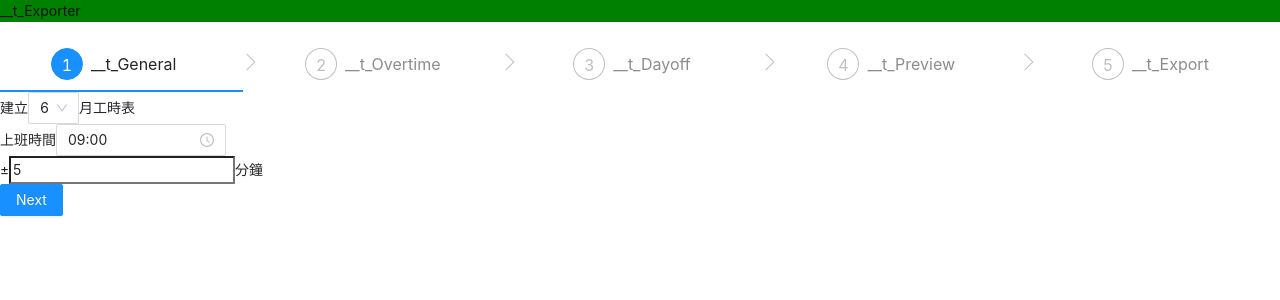
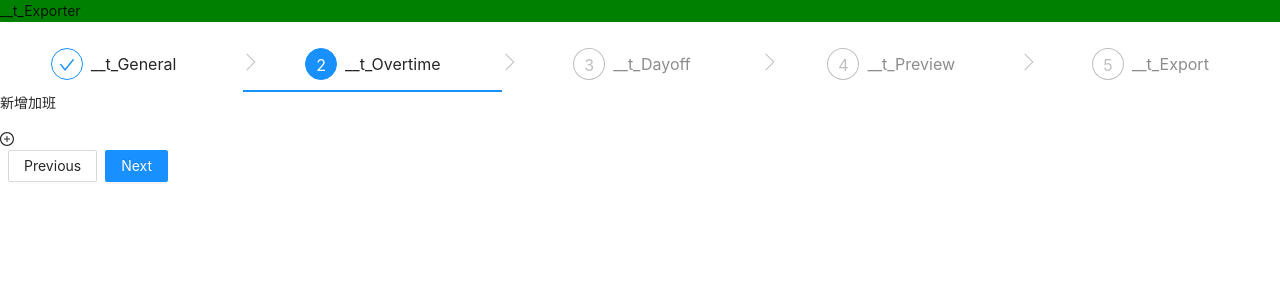
Before and after one commit to owesdexter/next_stater, a Next.js app: page /exporter in a window 1280 px wide. Shown: the top 300 px of the page. Built offline with nearby package versions, Linux system fonts and the light colour scheme.

Commit message:
overtime init

```diff
--- a/components/excelEditor.tsx
+++ b/components/excelEditor.tsx
@@ -47,7 +47,6 @@ export default function Preview(){
       const workbook = new Excel.Workbook();
       await workbook.xlsx.load(res);
       setWorksheet(workbook.getWorksheet(getWorksheetName(generalWorkTime.targetMonth)));
-
       // const worksheet = workbook.getWorksheet(getWorksheetName(generalWorkTime.targetMonth));
       // console.log('1107', worksheet)
     })
--- a/components/exporter/basic.tsx
+++ b/components/exporter/basic.tsx
@@ -1,4 +1,4 @@
-import { TimePicker, Select, Input, InputNumber } from 'antd';
+import { TimePicker, Select, InputNumber } from 'antd';
 // import { UserOutlined } from '@ant-design/icons';
 import type { Moment } from 'moment';
 import moment from 'moment';
@@ -57,8 +57,8 @@ export default function Basic(){
   }
 
   return(
-    <>
-      <div>
+    <div className="basic-step-container">
+      <div className="step-title-container">
         <label htmlFor="">建立</label>
         <Select data-testid="month-select-0" defaultValue={`${targetMonth}`} onChange={handleMonthChange}>
           {selectableMonths?.map(el=>
@@ -90,14 +90,13 @@ export default function Basic(){
       <div>
         <label htmlFor="">上班時間</label>
         <TimePicker
-          onChange={handleTimeChange}
           format={'HH:mm'}
           minuteStep={5}
           defaultValue={moment(`${startTime.toLocaleTimeString()}`, 'HH:mm')}
-          // defaultValue={moment('09:00', 'HH:mm')}
           disabledTime={()=>({
             disabledHours: ()=>[0, 1, 2, 3, 4, 5, 13, 14, 15, 16, 17, 18, 19, 20, 21, 22, 23]
           })}
+          onChange={handleTimeChange}
           // disabledHours={()=>[0, 1, 2, 3, 4, 5, 13, 14, 15, 16, 17, 18, 19, 20, 21, 22, 23]}
         />
       </div>
@@ -137,6 +136,6 @@ export default function Basic(){
         /> */}
         <label htmlFor="sd-input-1-0">分鐘</label>
       </div>
-    </>
+    </div>
   )
 }
--- a/components/exporter/overtime.tsx
+++ b/components/exporter/overtime.tsx
@@ -1,5 +1,18 @@
 import { useState, useContext } from 'react';
 import { ExporterContext } from '../contextProvider/exporter'
+import WorkTimeEditor from '../workTimeEditor';
+import { ESpecialWorkHour, EOvertimeAwardType } from '../../constants';
+
+const overTimeOptions = [
+  {
+    title: '__t_Overtime_pay',
+    value: EOvertimeAwardType.Money,
+  },
+  {
+    title: '__t_Comp_time',
+    value: EOvertimeAwardType.Dayoff,
+  },
+]
 
 export default function Preview(){
   // const { currentStep } = useContext(ExporterContext);
@@ -8,10 +21,13 @@ export default function Preview(){
 
   const handleChange = (index:number)=>{
   }
-  console.log(useContext(ExporterContext))
   return(
-    <>
-      OverTime
-    </>
+    <div className="basic-step-container">
+      <div className="step-title-container">新增加班</div>
+      <WorkTimeEditor
+        type={ESpecialWorkHour.Overtime}
+        options={overTimeOptions}
+      />
+    </div>
   )
 }
--- /dev/null
+++ b/components/workTimeEditor.tsx
@@ -0,0 +1,102 @@
+import { useState, useContext, MouseEventHandler } from 'react';
+import { ISpecialWorkTime } from './contextProvider/exporter';
+import { IOptions, ESpecialWorkHour } from '../constants';
+import { DatePicker, DatePickerProps, Input, Space } from 'antd';
+import type { Moment } from 'moment';
+import { PlusCircleOutlined } from '@ant-design/icons';
+import NumericalInput from './numericalInput';
+import moment from 'moment';
+
+const { TextArea } = Input;
+
+interface IWorkTimeEditorProps{
+  type: ESpecialWorkHour;
+  options: IOptions[];
+}
+
+export default function WorkTimeEditor({ type, options }: IWorkTimeEditorProps){
+  const defaultApplyHour = type===ESpecialWorkHour.Overtime? 2: 8;
+  class CSpecialWorkTime implements ISpecialWorkTime {
+    startDate = new Date();
+    hour: number;
+    type: string;
+    reason: string;
+    file?: string;
+
+    constructor(props?: ISpecialWorkTime){
+      this.startDate = props? props.startDate: new Date();
+      this.hour = props? props.hour: defaultApplyHour;
+      this.type = props? props.type: options[0].value;
+      this.reason = props? props.reason: '';
+      this.file = props? props.file: '';
+    }
+  }
+
+  const [list, setList] = useState<ISpecialWorkTime[]>([]);
+  const checkHasSameDate = (date: Date)=>{
+    // const index = list.findIndex(el=>{
+    //   el.startDate.toLocaleDateString() === date.toLocaleDateString();
+    // })
+    return list.findIndex(el=>{
+      el.startDate.toLocaleDateString() === date.toLocaleDateString();
+    })
+  }
+
+
+  const createItem:MouseEventHandler<HTMLSpanElement> = ()=>{
+    // let obj = {};
+    const index = checkHasSameDate(new Date());
+    if(index>=0){
+
+      return
+    }
+    const obj = new CSpecialWorkTime({
+      startDate: new Date(),
+      hour: defaultApplyHour,
+      type: options[0].value,
+      reason: ''
+    });
+    setList(pre=>[...pre, obj]);
+  }
+
+  const handleDateChange = (date: Moment | null, dateString:string, item:ISpecialWorkTime) => {
+    console.log(date, dateString, item);
+  };
+
+  const handleHourChange = (value: string, item:ISpecialWorkTime) => {
+    console.log(value, item);
+  };
+
+  const handleReasonChange = (e: React.ChangeEvent<HTMLTextAreaElement>, item:ISpecialWorkTime) => {
+    console.log(e.target.value, item);
+  };
+
+  return(
+    <div className="basic-step-container">
+      <ul className="special-worktime-container">
+        {list?.length? list.map((el, index)=>(
+          <li className="special-worktime-card" key={index}>
+            <span>{el.startDate.toLocaleDateString()}</span>
+            <DatePicker
+              defaultValue={moment(el.startDate.toLocaleDateString(), 'MM/DD/YYYY')}
+              format={'YYYY/MM/DD'}
+              onChange={(date, dateString)=>handleDateChange(date, dateString, el)}
+            />
+            <NumericalInput
+              value={el.hour}
+              onChange={(value)=>handleHourChange(value, el)}
+            />
+            <TextArea
+              defaultValue={el.reason}
+              placeholder="__t_enter_sth"
+              autoSize={true}
+              onChange={(e)=>handleReasonChange(e, el)}
+            />
+          </li>
+          )):null
+        }
+      </ul>
+      <PlusCircleOutlined onClick={createItem} />
+    </div>
+  )
+}
--- a/constants/index.ts
+++ b/constants/index.ts
@@ -1,4 +1,5 @@
-const thisYear = '111';
+const now = new Date();
+const thisYear = `${now.getFullYear()-1911}`;
 export const excelExampleFileName = 'timesheet/timesheet-example-111.xlsx';
 export const getAllMonth = ()=>{
   const arr = [];
@@ -15,3 +16,18 @@ export const getWorksheetName = (month: string | number)=>{
   }
   return thisYear + monthValue;
 }
+
+export interface IOptions {
+  title: string;
+  value: string;
+}
+
+export enum ESpecialWorkHour {
+  Overtime = 'overtime',
+  Dayoff = 'dayoff'
+}
+
+export enum EOvertimeAwardType {
+  Money = 'money',
+  Dayoff = 'dayoff'
+}
--- a/pages/exporter.tsx
+++ b/pages/exporter.tsx
@@ -23,7 +23,7 @@ const steps = [
 
 export default function PageExporter(){
   // const { currentStep } = useContext(ExporterContext);
-  const [currentStep, setCurrentStep] = useState<number>(0);
+  const [currentStep, setCurrentStep] = useState<number>(1);
   const next = ()=>{
     setCurrentStep(pre=> pre + 1);
   }
```
Also changed, not shown: components/contextProvider/exporter.tsx (+4 -5 lines), components/stepBar.tsx (deleted, +0 -52 lines).
